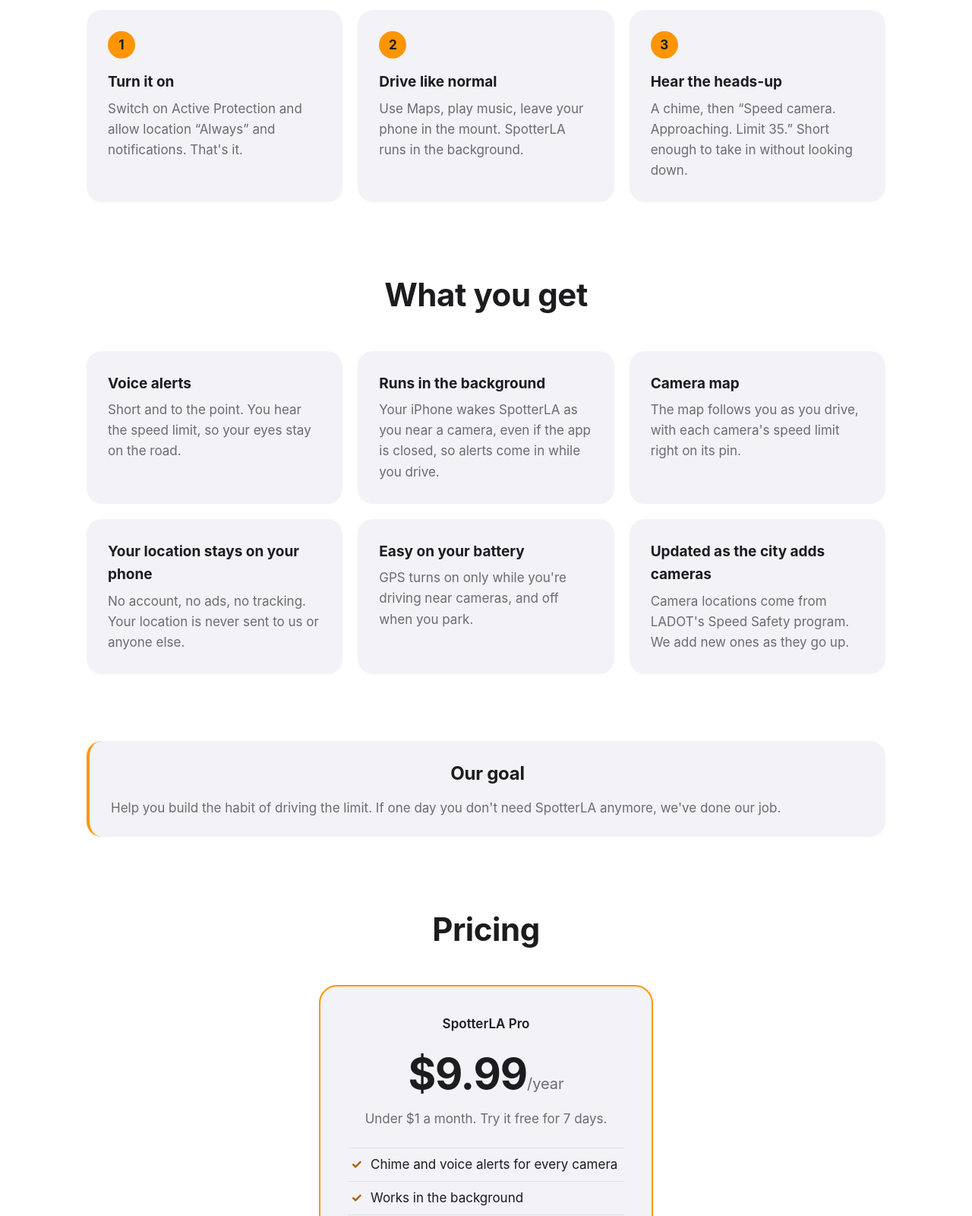
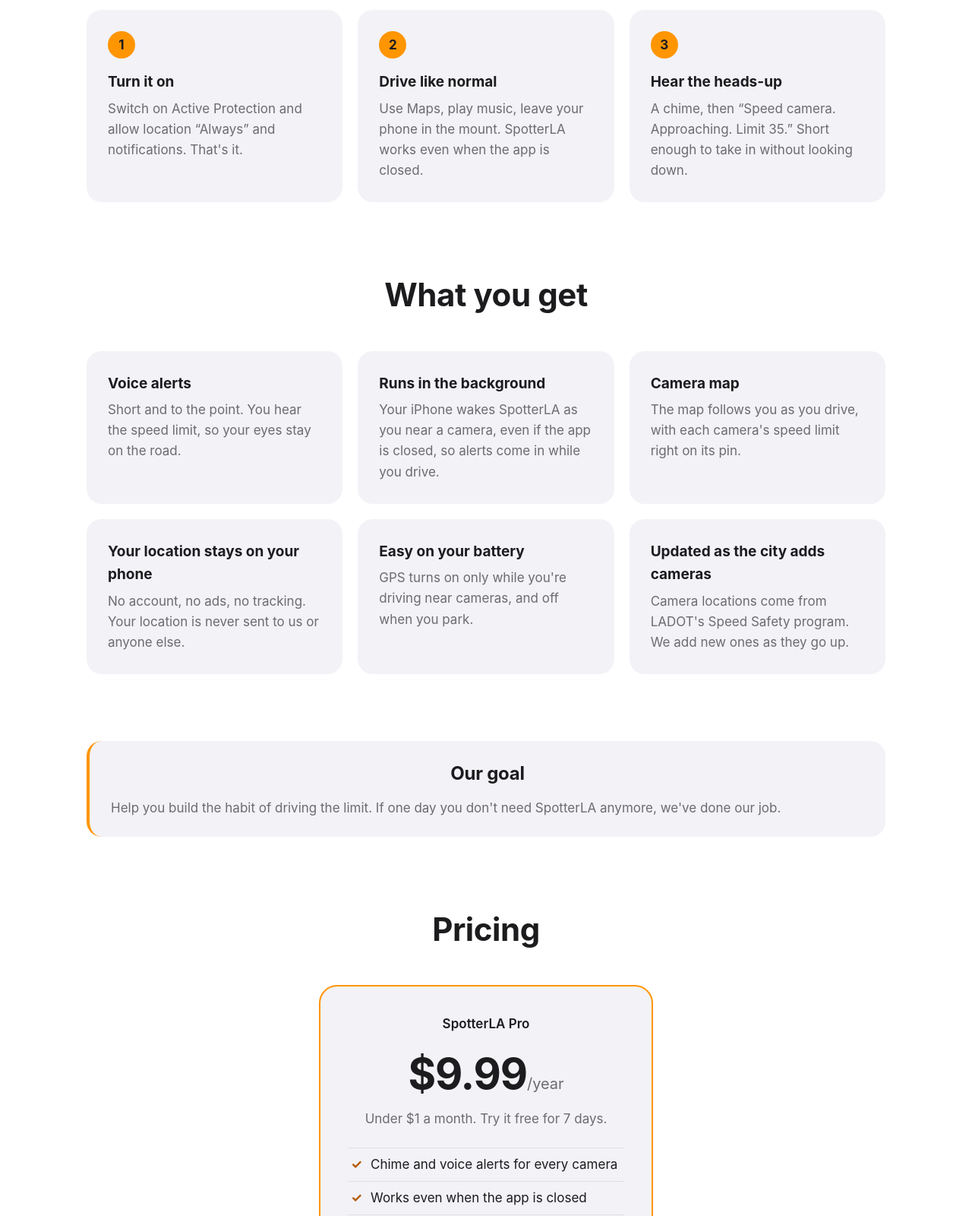
Before and after one commit to jakeboss101/spotterla-site, a plain HTML site: page index.html in a window 1280 px wide. Shown: the part 1420-3020 px from the top of the page at 76% size. Drawn offline with Linux system fonts and the light colour scheme.

Commit message:
Works even when the app is closed

```diff
--- a/index.html
+++ b/index.html
@@ -232,7 +232,7 @@
                 <div class="step">
                     <span class="step-number">2</span>
                     <h3>Drive like normal</h3>
-                    <p>Use Maps, play music, leave your phone in the mount. SpotterLA runs in the background.</p>
+                    <p>Use Maps, play music, leave your phone in the mount. SpotterLA works even when the app is closed.</p>
                 </div>
                 <div class="step">
                     <span class="step-number">3</span>
@@ -287,7 +287,7 @@
                 <p class="price-sub">Under $1 a month. Try it free for 7 days.</p>
                 <ul>
                     <li>Chime and voice alerts for every camera</li>
-                    <li>Works in the background</li>
+                    <li>Works even when the app is closed</li>
                     <li>Camera map and list</li>
                     <li>No ads, ever</li>
                 </ul>
@@ -304,7 +304,7 @@
             </details>
             <details>
                 <summary>Do I need to keep the app open?</summary>
-                <p>No. Turn on protection, set location to “Always,” and SpotterLA works in the background.</p>
+                <p>No. Turn on Camera Alerts, set location to “Always,” and SpotterLA works even when the app is closed.</p>
             </details>
             <details>
                 <summary>Will it drain my battery?</summary>
```
